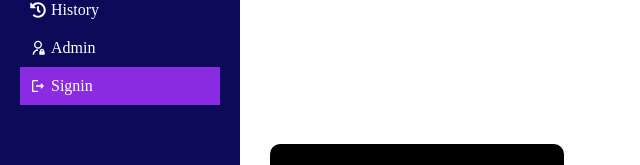
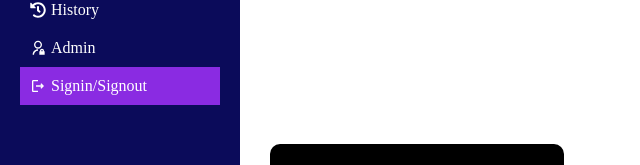
Before and after one commit to Sachinkoligit/Ai-Resume-Scorer, a React (Vite) app in the folder frontend/: page /signin in a window 1280 px wide. Shown: the part 198-363 px from the top of the page, without its empty margins (0-640 px from the left). Built offline with nearby package versions, Linux system fonts and the light colour scheme.

Commit message:
Update sidebar item name for signin to include signout

```diff
--- a/frontend/src/components/sidebar.jsx
+++ b/frontend/src/components/sidebar.jsx
@@ -13,7 +13,7 @@ export default function Sidebar() {
     { name: "dashboard", icon: <MdDashboard />, redirect: "/dashboard" },
     { name: "history", icon: <FaHistory />, redirect: "/history" },
     { name: "admin", icon: <RiAdminLine />, redirect: "/admin" },
-    { name: "signin", icon: <MdOutlineLogout />, redirect:"/signin" },
+    { name: "signin/signout", icon: <MdOutlineLogout />, redirect:"/signin" },
   ];
   const pathName = location.pathname;
 
@@ -26,7 +26,7 @@ export default function Sidebar() {
         setSelectedItem("admin");
         break;
       case pathName.includes("signin"):
-        setSelectedItem("signin");
+        setSelectedItem("signin/signout");
         break;
       case pathName.includes("dashboard"):
         setSelectedItem("dashboard");
```
Also changed, not shown: frontend/src/components/login/login.jsx (+0 -11 lines).
